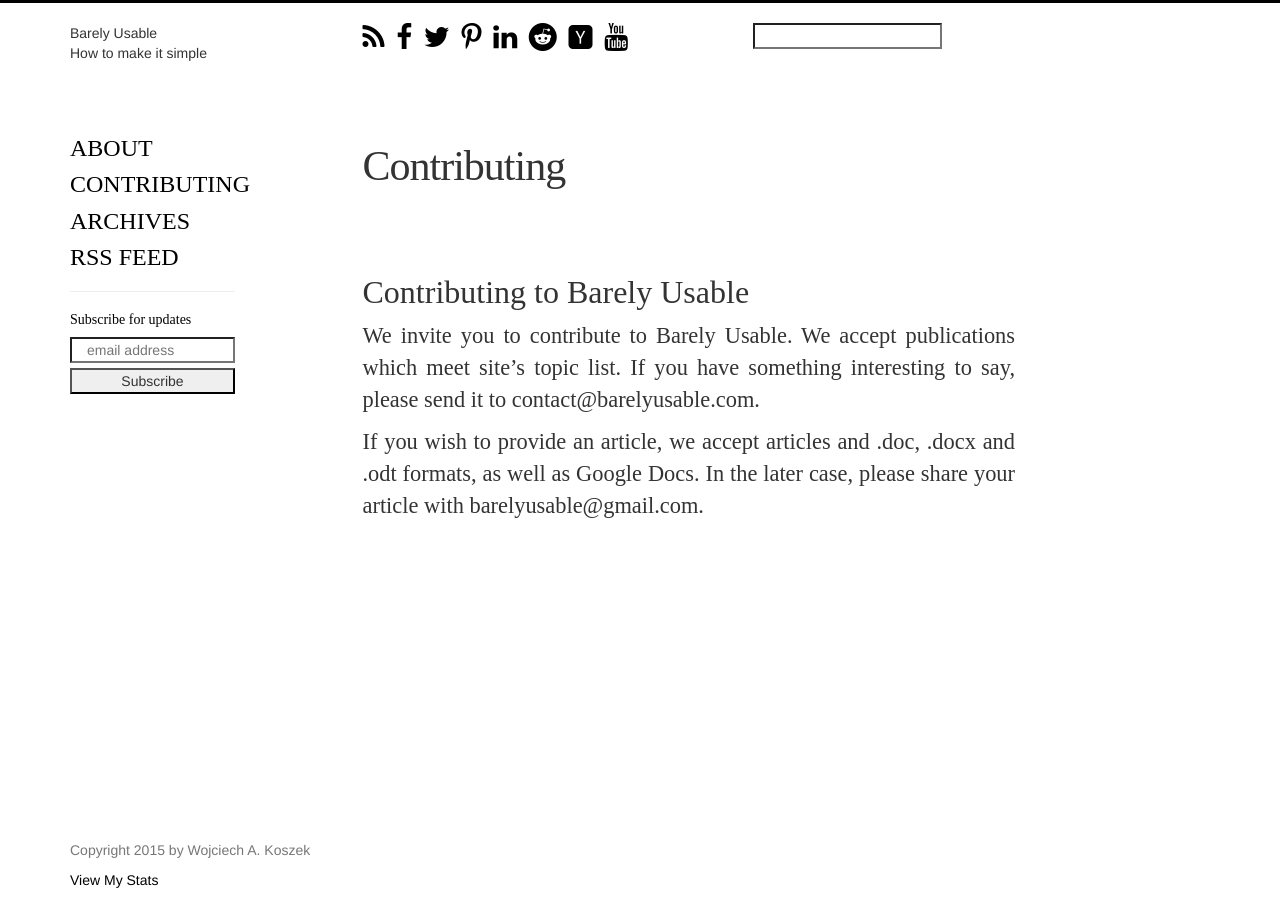
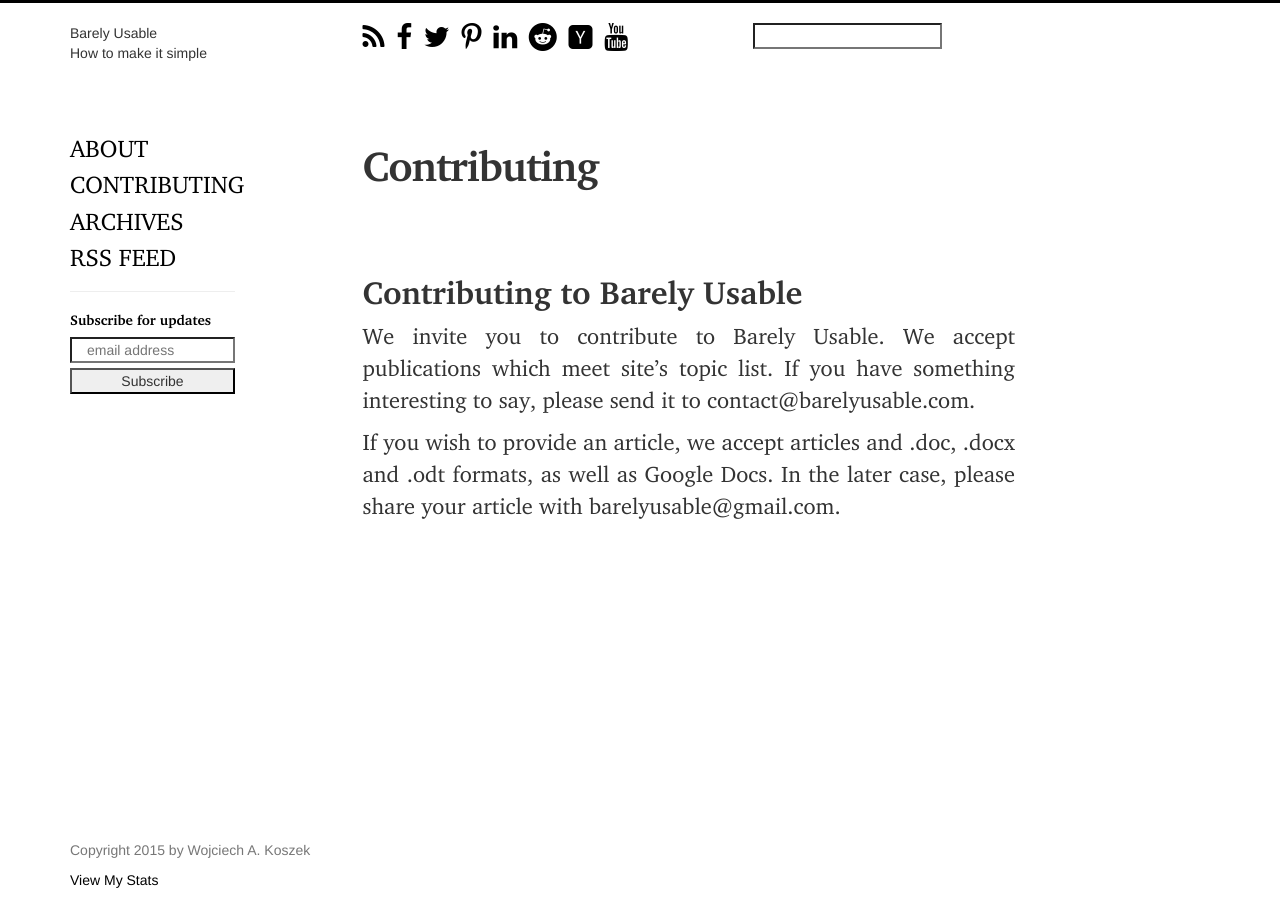
Before and after one commit to wkoszek/barelyusable, a Jekyll site: the page built from contributing.md, in a window 1280 px wide. Built offline with Jekyll 4.4.1, drawn with Linux system fonts in a browser that asks for light colours; nearby versions of some CDN libraries; comment, search, counter and statistics services are not loaded.

Commit message:
Fix path for newly commited font.

```diff
--- a/_includes/head.html
+++ b/_includes/head.html
@@ -13,7 +13,7 @@
 		<link rel="stylesheet" href="https://maxcdn.bootstrapcdn.com/bootstrap/3.3.4/css/bootstrap.min.css">
 		<link rel="stylesheet" href="//maxcdn.bootstrapcdn.com/font-awesome/4.3.0/css/font-awesome.min.css">
 
-		<link rel="stylesheet" href="/css/charter/webfonts/stylesheet.css">
+		<link rel="stylesheet" href="/fonts/charter/webfonts/stylesheet.css">
 
 		<!-- HTML5 shim and Respond.js for IE8 support of HTML5 elements and media queries -->
 		<!-- WARNING: Respond.js doesn't work if you view the page via file:// -->
```
